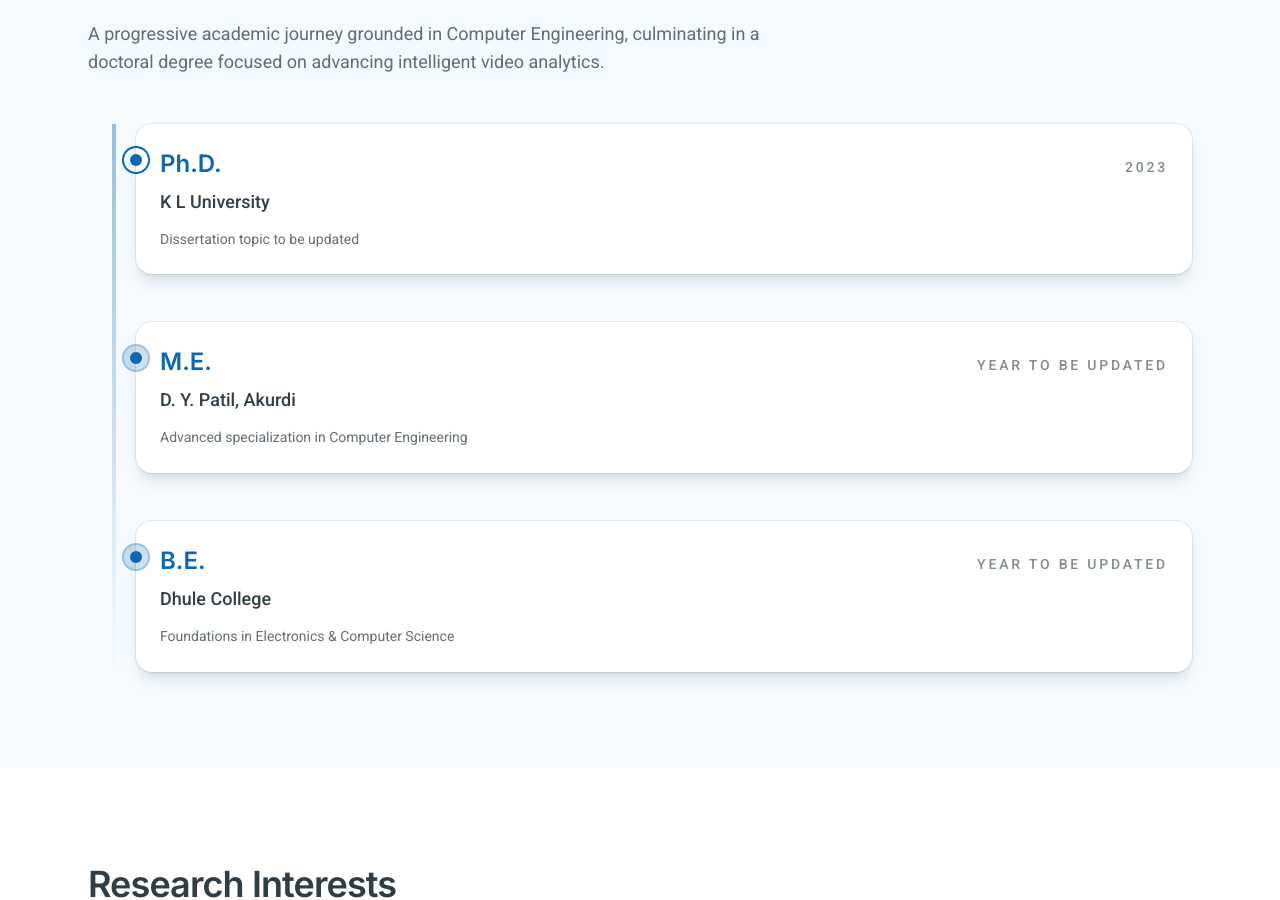
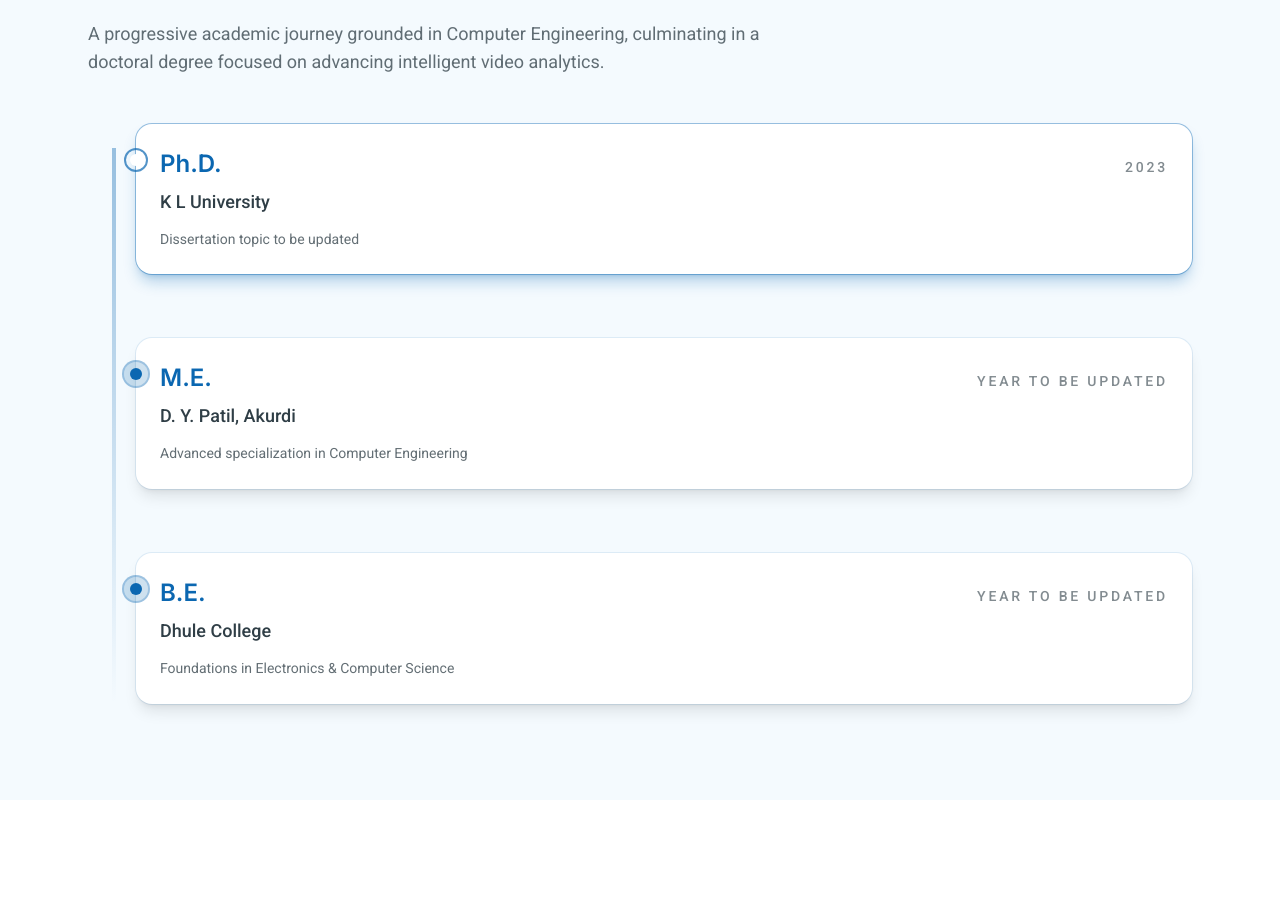
Before and after one commit to DEVESH1676/Portfolio, a React (Vite) app: page / in a window 1280 px wide. Shown: the part 1627-2527 px from the top of the page. Built offline with nearby package versions, Linux system fonts and the light colour scheme.

Commit message:
Update Education.tsx v3.5

```diff
--- a/client/components/sections/Education.tsx
+++ b/client/components/sections/Education.tsx
@@ -4,7 +4,7 @@ export const EducationSection = () => {
   return (
     <section id="education" className="bg-secondary/40 py-24 scroll-mt-24">
       <div className="mx-auto max-w-6xl px-6">
-        {/* Section Header */}
+        {/* Section Title */}
         <div className="mb-12">
           <h2 className="font-heading text-3xl font-semibold tracking-tight text-foreground md:text-4xl">
             Education
@@ -16,36 +16,47 @@ export const EducationSection = () => {
           </p>
         </div>
 
-        {/* Timeline Container */}
+        {/* Timeline */}
         <div className="relative ml-4 pl-8">
           {/* Vertical Line */}
           <div
-            className="absolute left-2 top-0 bottom-0 w-1 bg-gradient-to-b from-primary/40 to-transparent"
+            className="absolute left-2 top-6 bottom-0 w-1 bg-gradient-to-b from-primary/40 to-transparent"
             aria-hidden
           />
 
           {EDUCATION_TIMELINE.map((entry, index) => {
-            const isCurrent = index === 0; // assume first item (Ph.D.) is current
+            const isCurrent = index === 0; // Assuming Ph.D. is first and current
+
             return (
-              <div key={entry.degree} className="relative pb-12 last:pb-0">
-                {/* Dot + shadow */}
+              <div key={entry.degree} className="relative pb-16 last:pb-0">
+                {/* Dot + Shadow */}
                 <div className="absolute left-0 top-6 flex h-6 w-6 -translate-x-1/2 items-center justify-center">
-                  <div
-                    className={`h-6 w-6 rounded-full ${
-                      isCurrent ? "bg-transparent ring-2 ring-primary" : "bg-primary/20 ring-2 ring-primary/40"
-                    }`}
-                  />
+                  {/* Outer ring for current milestone */}
+                  {isCurrent ? (
+                    <div className="h-6 w-6 rounded-full border-2 border-primary/70" />
+                  ) : (
+                    <div className="h-6 w-6 rounded-full bg-primary/20 ring-2 ring-primary/40" />
+                  )}
+                  {/* Inner dot */}
                   <div
                     className={`absolute h-3 w-3 rounded-full ${
-                      isCurrent ? "bg-primary" : "bg-primary"
+                      isCurrent ? "bg-white" : "bg-primary"
                     }`}
                   />
                 </div>
 
                 {/* Content Card */}
-                <div className="rounded-2xl bg-background p-6 shadow-lg ring-1 ring-primary/10">
+                <div
+                  className={`rounded-2xl bg-background p-6 shadow-lg ring-1 ring-primary/10 transition ${
+                    isCurrent ? "shadow-primary/30 ring-primary/40" : ""
+                  }`}
+                >
                   <div className="flex flex-wrap items-baseline justify-between gap-4">
-                    <h3 className="font-heading text-2xl font-semibold text-primary">
+                    <h3
+                      className={`font-heading text-2xl font-semibold ${
+                        isCurrent ? "text-primary" : "text-primary"
+                      }`}
+                    >
                       {entry.degree}
                     </h3>
                     <span className="text-sm font-medium uppercase tracking-[0.2em] text-foreground/60">
```
